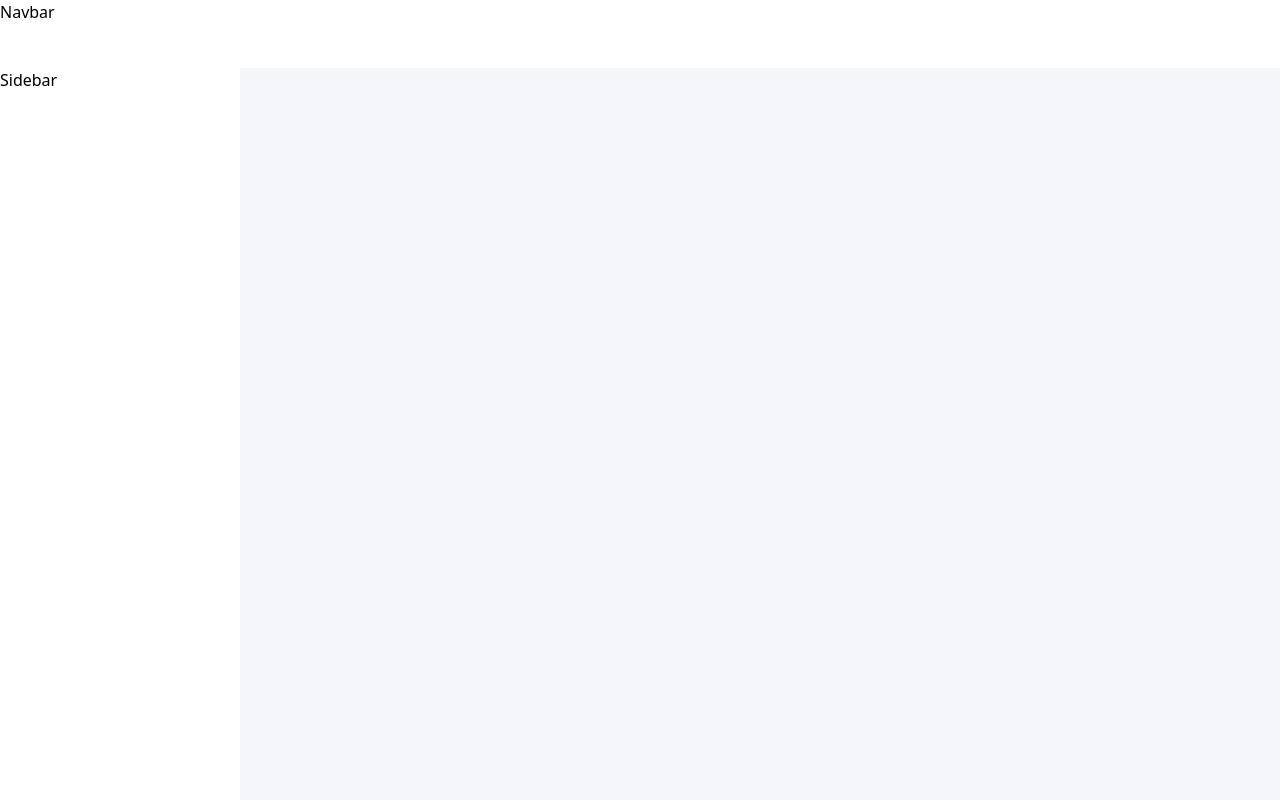
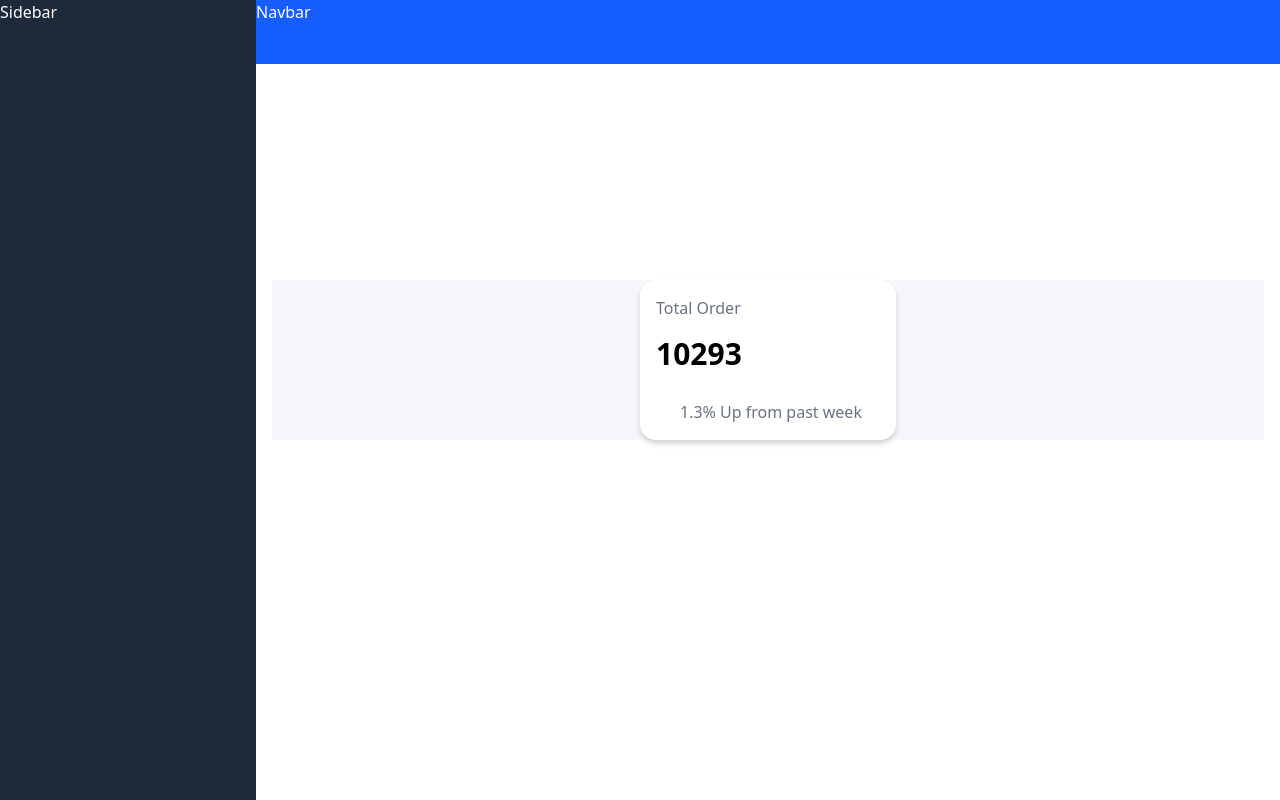
Before and after one commit to IntegrativeProject/SalesScope-Frontend, a Next.js app: page / in a window 1280 px wide. Shown: the top 800 px of the page. Built offline with nearby package versions, Linux system fonts and the light colour scheme.

Commit message:
feat(structure)layout structure created

```diff
--- a/src/app/layout.tsx
+++ b/src/app/layout.tsx
@@ -19,19 +19,27 @@ export const metadata: Metadata = {
   description: "Integrative project",
 };
 
-export default function RootLayout({
-  children,
-}: Readonly<{
-  children: React.ReactNode;
-}>) {
+export default function RootLayout({ children }: { children: React.ReactNode }) {
   return (
-    <html lang="en">
-      <body
-        className={`${geistSans.variable} ${geistMono.variable} antialiased bg-[#F5F6FA]`}
-      >
-        <Navbar/>
-        <Sidebar/>
-        {children}
+    <html lang="es">
+      <body className={`${geistSans.variable} ${geistMono.variable} font-sans`}>
+        <div className="flex h-screen w-screen">
+
+          {/* Sidebar */}
+          <Sidebar className="w-64 bg-gray-800 text-white" />
+
+          {/* Área principal */}
+          <div className="flex flex-col flex-1">
+
+            {/* Navbar */}
+            <Navbar className="h-16 bg-blue-600 text-white" />
+
+            {/* Contenido de la página */}
+            <main className="flex-1 overflow-auto p-4">
+              {children}
+            </main>
+          </div>
+        </div>
       </body>
     </html>
   );
--- a/src/components/ui/Navbar.tsx
+++ b/src/components/ui/Navbar.tsx
@@ -1,7 +1,4 @@
 import React from 'react'
-
-export default function Navbar() {
-  return (
-    <nav className='bg-[#FFFFFF] h-17' >Navbar</nav>
-  )
+export default function Navbar({ className }: { className?: string }) {
+  return <nav className={className}>Navbar</nav>;
 }
--- a/src/components/ui/Sidebar.tsx
+++ b/src/components/ui/Sidebar.tsx
@@ -1,7 +1,4 @@
 import React from 'react'
-
-export default function Sidebar() {
-  return (
-    <div className='bg-white h-screen w-60'>Sidebar</div>
-  )
+export default function Sidebar({ className }: { className?: string }) {
+  return <aside className={className}>Sidebar</aside>;
 }
```
